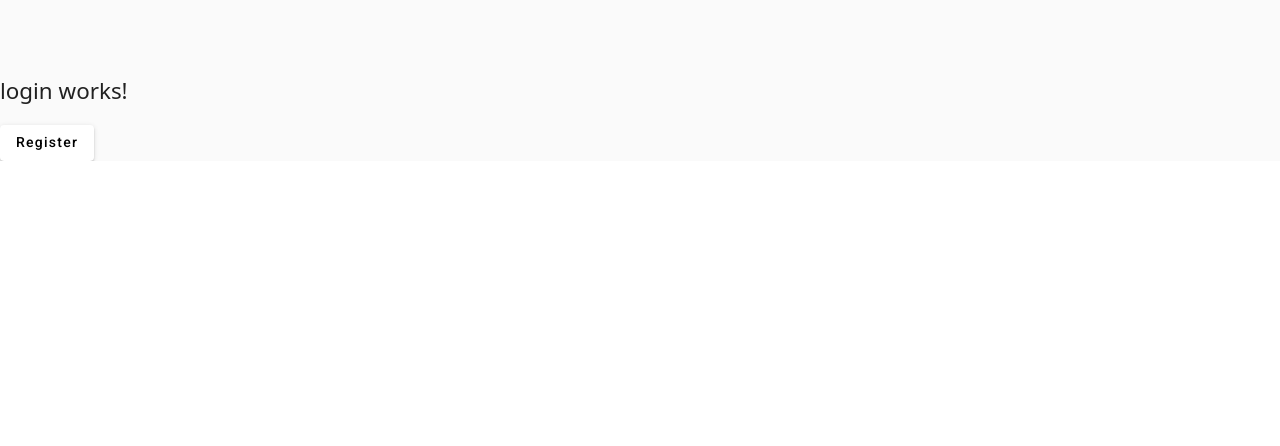
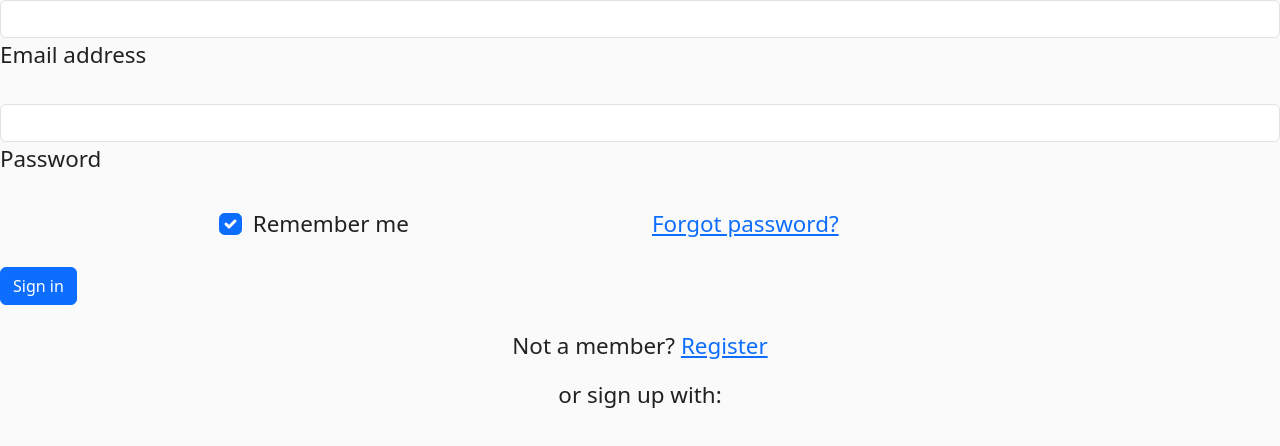
Before and after one commit to EKKE-AFP-I/Csapat01, an Angular app in the folder frontend/: page /login in a window 1280 px wide. Shown: the top 446 px of the page. Built offline with nearby package versions, Linux system fonts and the light colour scheme.

Commit message:
Login form added

```diff
--- a/frontend/src/app/page/login/login.component.html
+++ b/frontend/src/app/page/login/login.component.html
@@ -1,4 +1,54 @@
-<div class="nav-gap">
-  <p>login works!</p>
-</div>
-<a [routerLink]="['/register']" mat-raised-button>Register</a>
+<form>
+  <!-- Email input -->
+  <div data-mdb-input-init class="form-outline mb-4">
+    <input type="email" id="form2Example1" class="form-control" />
+    <label class="form-label" for="form2Example1">Email address</label>
+  </div>
+
+  <!-- Password input -->
+  <div data-mdb-input-init class="form-outline mb-4">
+    <input type="password" id="form2Example2" class="form-control" />
+    <label class="form-label" for="form2Example2">Password</label>
+  </div>
+
+  <!-- 2 column grid layout for inline styling -->
+  <div class="row mb-4">
+    <div class="col d-flex justify-content-center">
+      <!-- Checkbox -->
+      <div class="form-check">
+        <input class="form-check-input" type="checkbox" value="" id="form2Example31" checked />
+        <label class="form-check-label" for="form2Example31"> Remember me </label>
+      </div>
+    </div>
+
+    <div class="col">
+      <!-- Simple link -->
+      <a href="#!">Forgot password?</a>
+    </div>
+  </div>
+
+  <!-- Submit button -->
+  <button  type="button" data-mdb-button-init data-mdb-ripple-init class="btn btn-primary btn-block mb-4">Sign in</button>
+
+  <!-- Register buttons -->
+  <div class="text-center">
+    <p>Not a member? <a href="#!">Register</a></p>
+    <p>or sign up with:</p>
+    <button  type="button" data-mdb-button-init data-mdb-ripple-init class="btn btn-link btn-floating mx-1">
+      <i class="fab fa-facebook-f"></i>
+    </button>
+
+    <button  type="button" data-mdb-button-init data-mdb-ripple-init class="btn btn-link btn-floating mx-1">
+      <i class="fab fa-google"></i>
+    </button>
+
+    <button  type="button" data-mdb-button-init data-mdb-ripple-init class="btn btn-link btn-floating mx-1">
+      <i class="fab fa-twitter"></i>
+    </button>
+
+    <button  type="button" data-mdb-button-init data-mdb-ripple-init class="btn btn-link btn-floating mx-1">
+      <i class="fab fa-github"></i>
+    </button>
+  </div>
+</form>
+<!-- <a [routerLink]="['/register']" mat-raised-button>Register</a> -->
```
